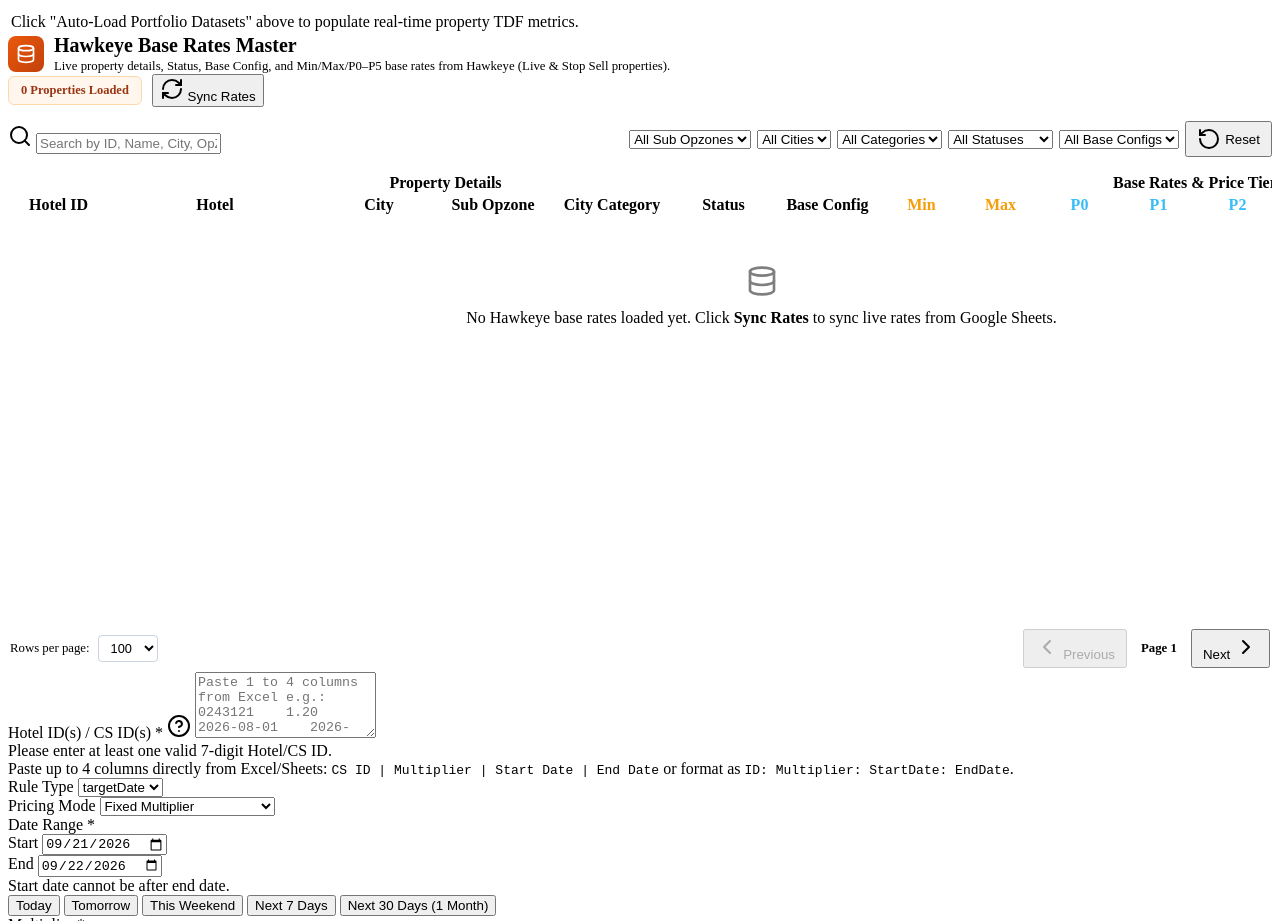
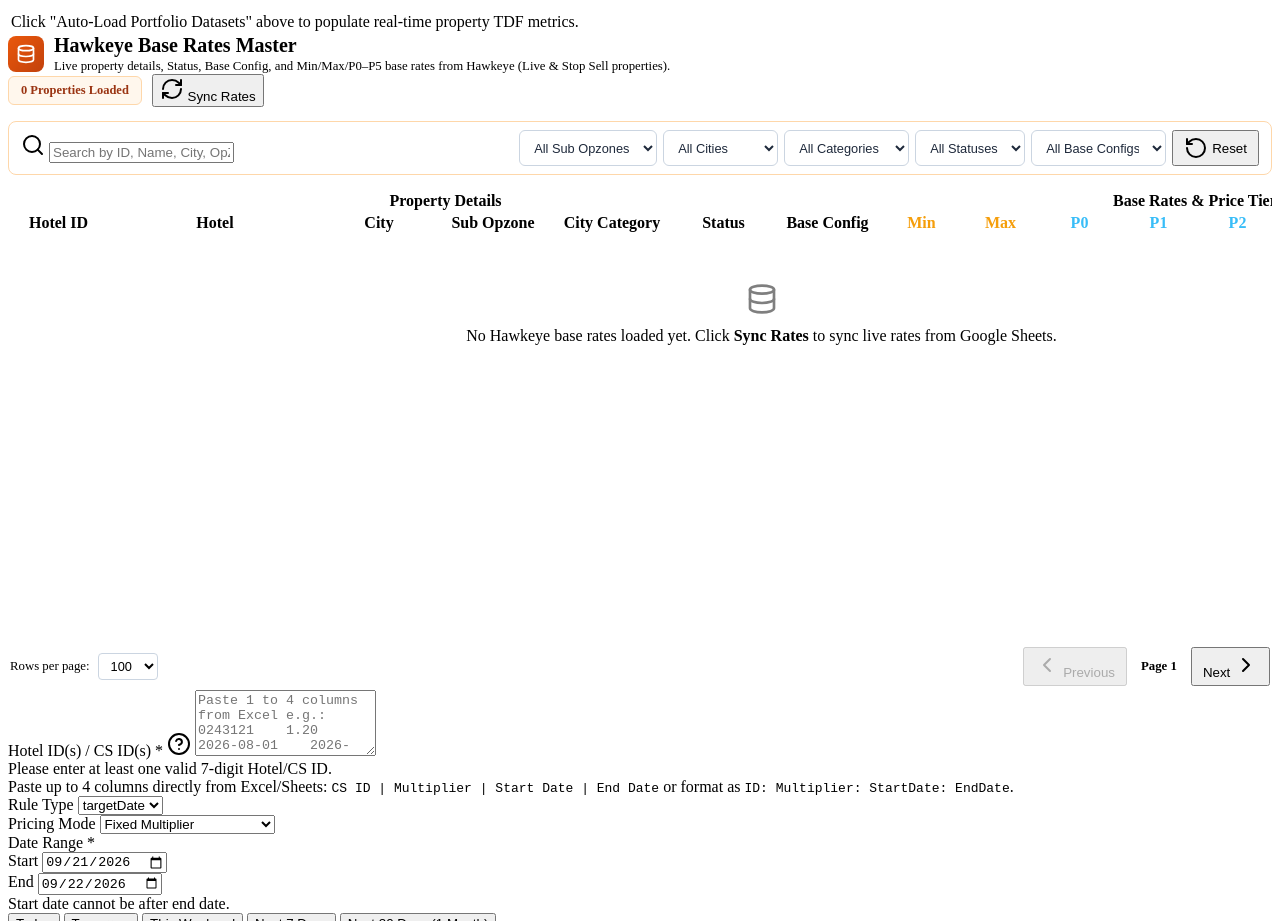
Before and after one commit to adityakumar-alt/TDF-Automator, a website built with Vite: page index.html in a window 1280 px wide. Shown: the part 1823-2744 px from the top of the page. Built offline with nearby package versions, Linux system fonts and the light colour scheme; files whose address does not match are found by name.

Commit message:
Align Hawkeye filter toolbar into a single horizontal row and fix select styling

```diff
--- a/index.html
+++ b/index.html
@@ -13,7 +13,7 @@
     rel="stylesheet">
   <!-- Lucide Icons -->
   <script src="https://unpkg.com/lucide@latest"></script>
-  <link rel="stylesheet" href="./style.css?v=orange2">
+  <link rel="stylesheet" href="./style.css?v=hawkeye_v4">
 </head>
 
 <body>
@@ -459,36 +459,36 @@
             </div>
 
             <!-- Filters Bar -->
-            <div class="table-controls-bar" style="margin-bottom: 0; display: flex; align-items: center; justify-content: space-between; flex-wrap: wrap; gap: 8px;">
-              <div class="search-wrapper" style="flex: 1 1 240px; min-width: 200px; max-width: 320px;">
+            <div class="table-controls-bar" style="margin-bottom: 0; display: flex; align-items: center; justify-content: space-between; flex-wrap: wrap; gap: 8px; background: #ffffff; border: 1px solid #fed7aa; border-radius: 8px; padding: 8px 12px;">
+              <div class="search-wrapper" style="flex: 1 1 220px; min-width: 180px; max-width: 280px; margin: 0;">
                 <i data-lucide="search" class="search-icon"></i>
                 <input type="text" id="hawkeye-search-input" placeholder="Search by ID, Name, City, OpZone, Config...">
               </div>
 
               <div style="display: flex; gap: 6px; align-items: center; flex-wrap: wrap; justify-content: flex-end; flex: 2 1 auto;">
-                <select id="hawkeye-filter-sub-opzone" class="dash-filter-select">
+                <select id="hawkeye-filter-sub-opzone" class="dash-filter-select" style="width: auto !important; min-width: 125px; max-width: 155px; height: 36px; padding: 6px 10px; font-size: 0.8rem; font-weight: 500; border-radius: 6px; border: 1px solid #cbd5e1; background: #ffffff; color: #1e293b; cursor: pointer; flex: 0 0 auto !important;">
                   <option value="all">All Sub Opzones</option>
                 </select>
 
-                <select id="hawkeye-filter-city" class="dash-filter-select">
+                <select id="hawkeye-filter-city" class="dash-filter-select" style="width: auto !important; min-width: 115px; max-width: 150px; height: 36px; padding: 6px 10px; font-size: 0.8rem; font-weight: 500; border-radius: 6px; border: 1px solid #cbd5e1; background: #ffffff; color: #1e293b; cursor: pointer; flex: 0 0 auto !important;">
                   <option value="all">All Cities</option>
                 </select>
 
-                <select id="hawkeye-filter-category" class="dash-filter-select">
+                <select id="hawkeye-filter-category" class="dash-filter-select" style="width: auto !important; min-width: 125px; max-width: 155px; height: 36px; padding: 6px 10px; font-size: 0.8rem; font-weight: 500; border-radius: 6px; border: 1px solid #cbd5e1; background: #ffffff; color: #1e293b; cursor: pointer; flex: 0 0 auto !important;">
                   <option value="all">All Categories</option>
                 </select>
 
-                <select id="hawkeye-filter-status" class="dash-filter-select" style="min-width: 105px;">
+                <select id="hawkeye-filter-status" class="dash-filter-select" style="width: auto !important; min-width: 105px; max-width: 125px; height: 36px; padding: 6px 10px; font-size: 0.8rem; font-weight: 500; border-radius: 6px; border: 1px solid #cbd5e1; background: #ffffff; color: #1e293b; cursor: pointer; flex: 0 0 auto !important;">
                   <option value="all">All Statuses</option>
                   <option value="Live">Live</option>
                   <option value="Stop Sell">Stop Sell</option>
                 </select>
 
-                <select id="hawkeye-filter-base-config" class="dash-filter-select" style="min-width: 110px;">
+                <select id="hawkeye-filter-base-config" class="dash-filter-select" style="width: auto !important; min-width: 115px; max-width: 135px; height: 36px; padding: 6px 10px; font-size: 0.8rem; font-weight: 500; border-radius: 6px; border: 1px solid #cbd5e1; background: #ffffff; color: #1e293b; cursor: pointer; flex: 0 0 auto !important;">
                   <option value="all">All Base Configs</option>
                 </select>
 
-                <button id="btn-hawkeye-reset-filters" class="btn btn-secondary btn-sm" title="Reset Filters" style="padding: 6px 10px; height: 36px; display: inline-flex; align-items: center; gap: 4px;">
+                <button id="btn-hawkeye-reset-filters" class="btn btn-secondary btn-sm" title="Reset Filters" style="padding: 6px 10px; height: 36px; display: inline-flex; align-items: center; gap: 4px; flex: 0 0 auto;">
                   <i data-lucide="rotate-ccw"></i>
                   <span>Reset</span>
                 </button>
```
Also changed, not shown: dist/index.html.
